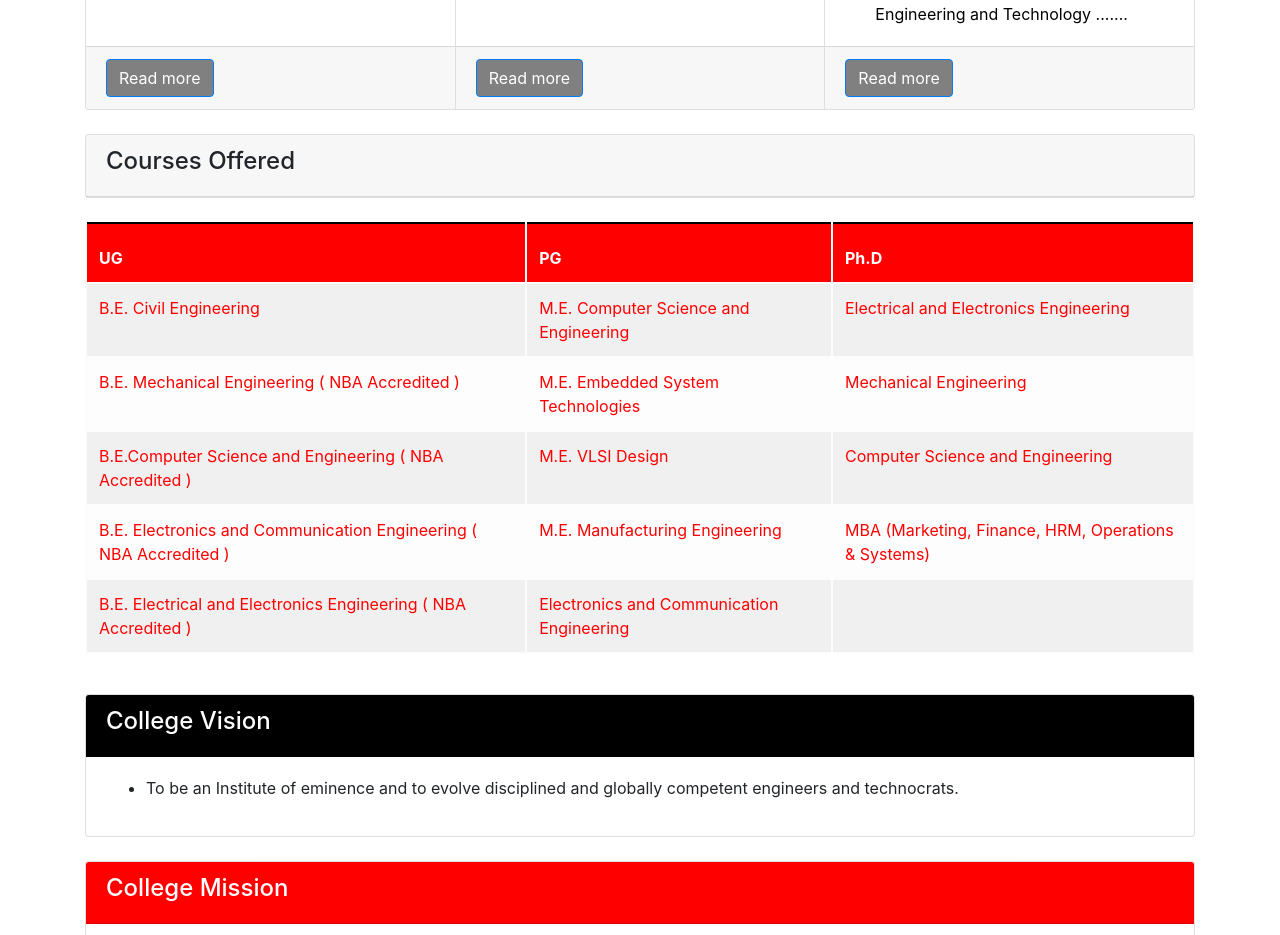
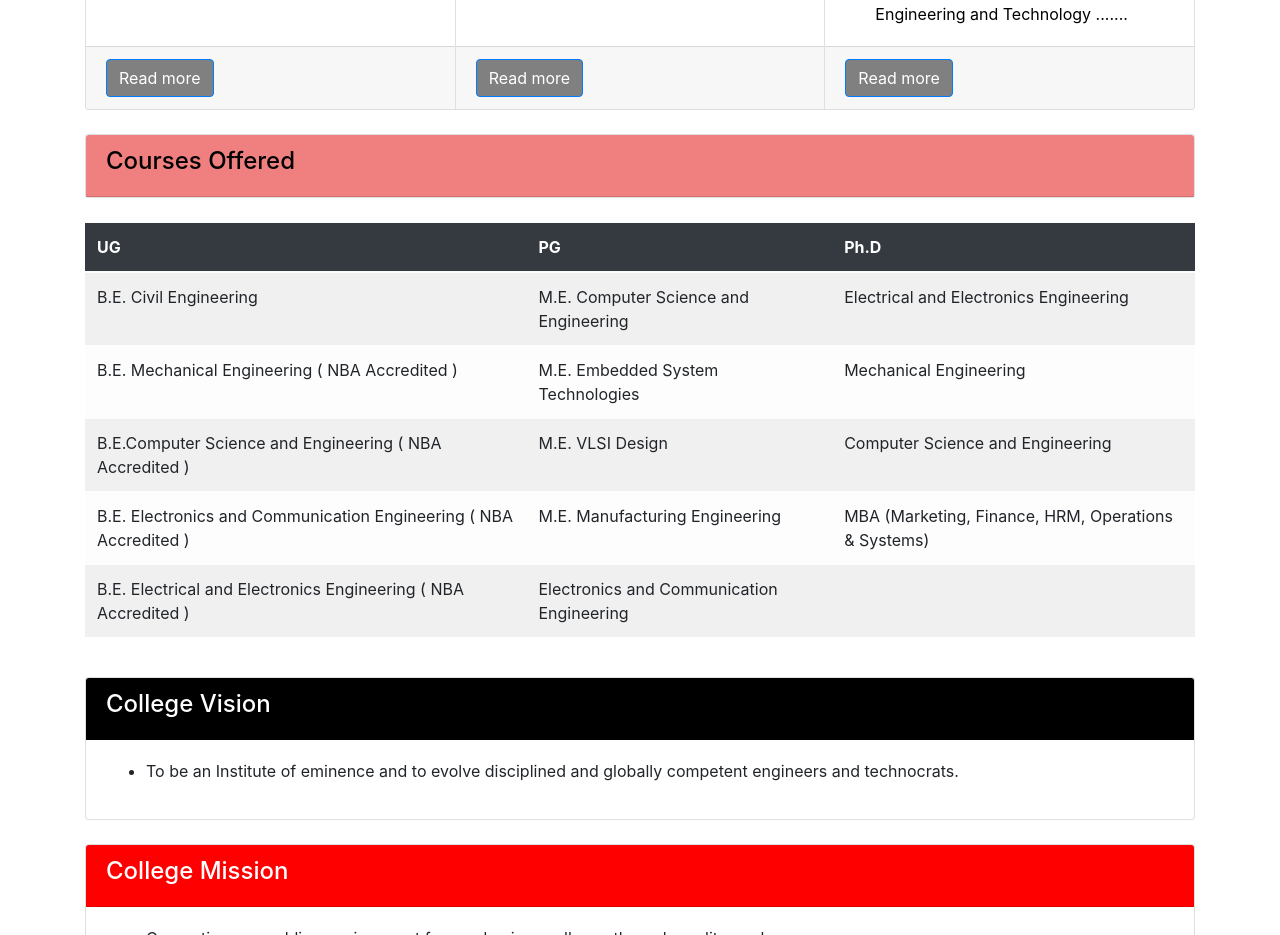
Before and after one commit to SafreenAfrana/college-app, a React (Create React App) app: page / in a window 1280 px wide. Shown: the part 1360-2295 px from the top of the page. Built offline with nearby package versions, Linux system fonts and the light colour scheme.

Commit message:
Update table.css

```diff
--- a/src/components/Table/table.css
+++ b/src/components/Table/table.css
@@ -1,30 +1,8 @@
 Table {
-    border-collapse: collapse;
     width: 100%;
-    border: 2px solid black;
 }
 
-thead {
-    height: 30px;
-    border: 2px solid black;
-    background-color: gray;
+.tableheading {
+    background-color: lightcoral;
     color: black;
 }
-
-tr,
-tbody,
-td,
-th {
-    height: 60px;
-    border: 2px solid black;
-}
-
-tbody {
-    color: red;
-    border-collapse: collapse;
-}
-
-.tablehead {
-    background-color: red;
-    color: white;
-}
```
